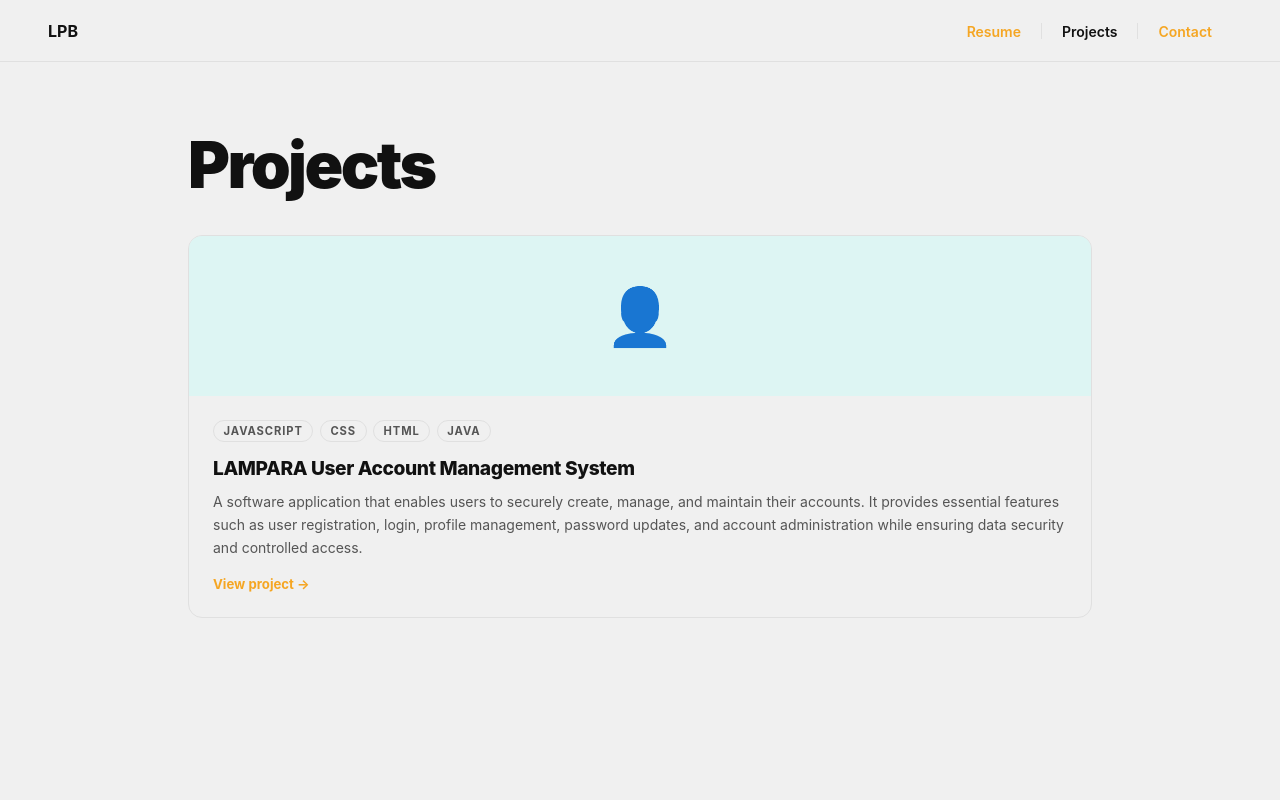
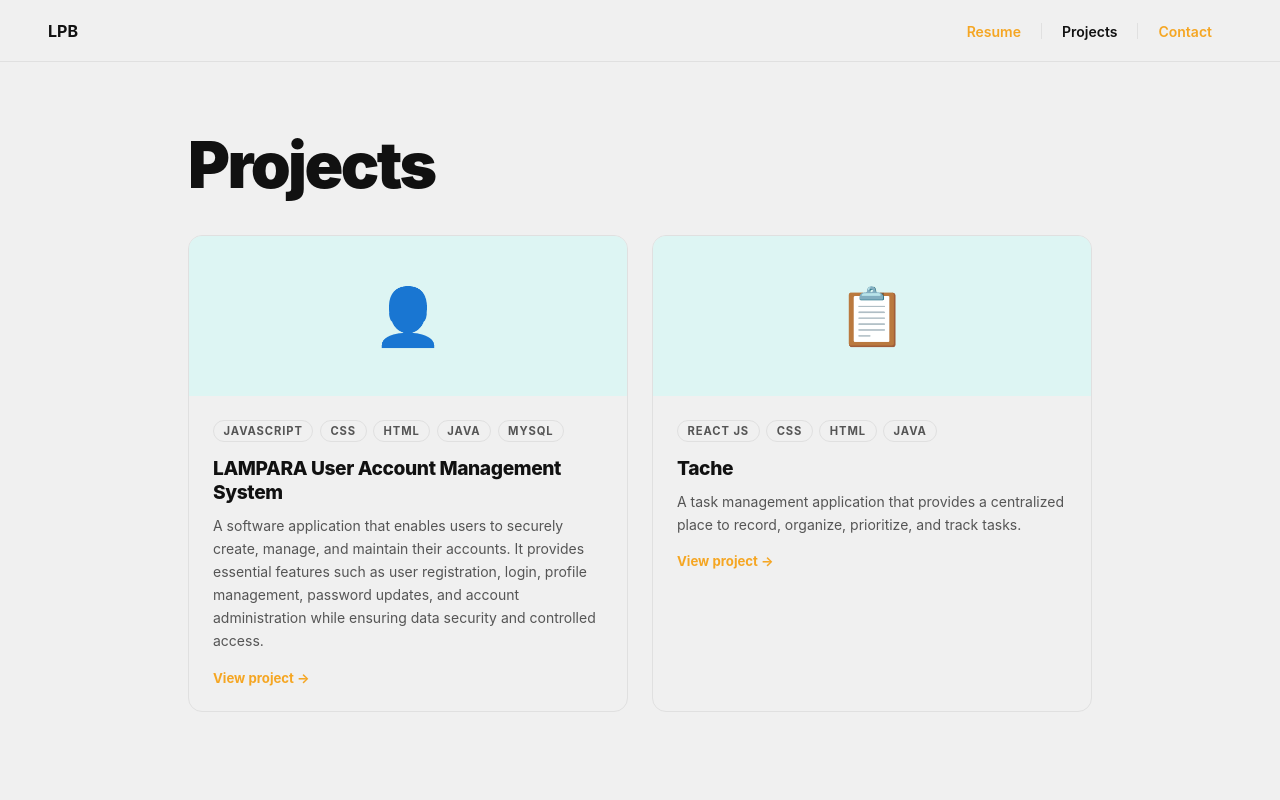
Before and after one commit to Astra67-ui/AstraUI, a React (Vite) app: page /projects in a window 1280 px wide. Shown: the top 800 px of the page. Built offline with nearby package versions, Linux system fonts and the light colour scheme.

Commit message:
Added another project and changed the design of footer

```diff
--- a/src/app/Projects.jsx
+++ b/src/app/Projects.jsx
@@ -14,6 +14,7 @@ function Projects() {
               <span className="project-tag">CSS</span>
               <span className="project-tag">HTML</span>
               <span className="project-tag">Java</span>
+              <span className="project-tag">MySQL</span>
             </div>
             <div className="project-name">
               LAMPARA User Account Management System
@@ -35,6 +36,31 @@ function Projects() {
             </a>
           </div>
         </div>
+
+        <div className="project-card">
+          <div className="project-thumb thumb-teal">📋</div>
+          <div className="project-body">
+            <div className="project-tags">
+              <span className="project-tag">React JS</span>
+              <span className="project-tag">CSS</span>
+              <span className="project-tag">HTML</span>
+              <span className="project-tag">Java</span>
+            </div>
+            <div className="project-name">Tache</div>
+            <p className="project-desc">
+              A task management application that provides a centralized place to
+              record, organize, prioritize, and track tasks.
+            </p>
+            <a
+              className="project-link"
+              href="#"
+              target="_blank"
+              rel="noopener norefferer"
+            >
+              View project →
+            </a>
+          </div>
+        </div>
       </div>
     </main>
   );
--- a/src/components/Footer.jsx
+++ b/src/components/Footer.jsx
@@ -3,7 +3,7 @@ function Footer() {
     <footer>
       <div className="footer-col">
         <div className="footer-label">Phone</div>
-        <a className="footer-value" href="#">
+        <a className="footer-value">
           +63 976 314 0012
         </a>
       </div>
```
